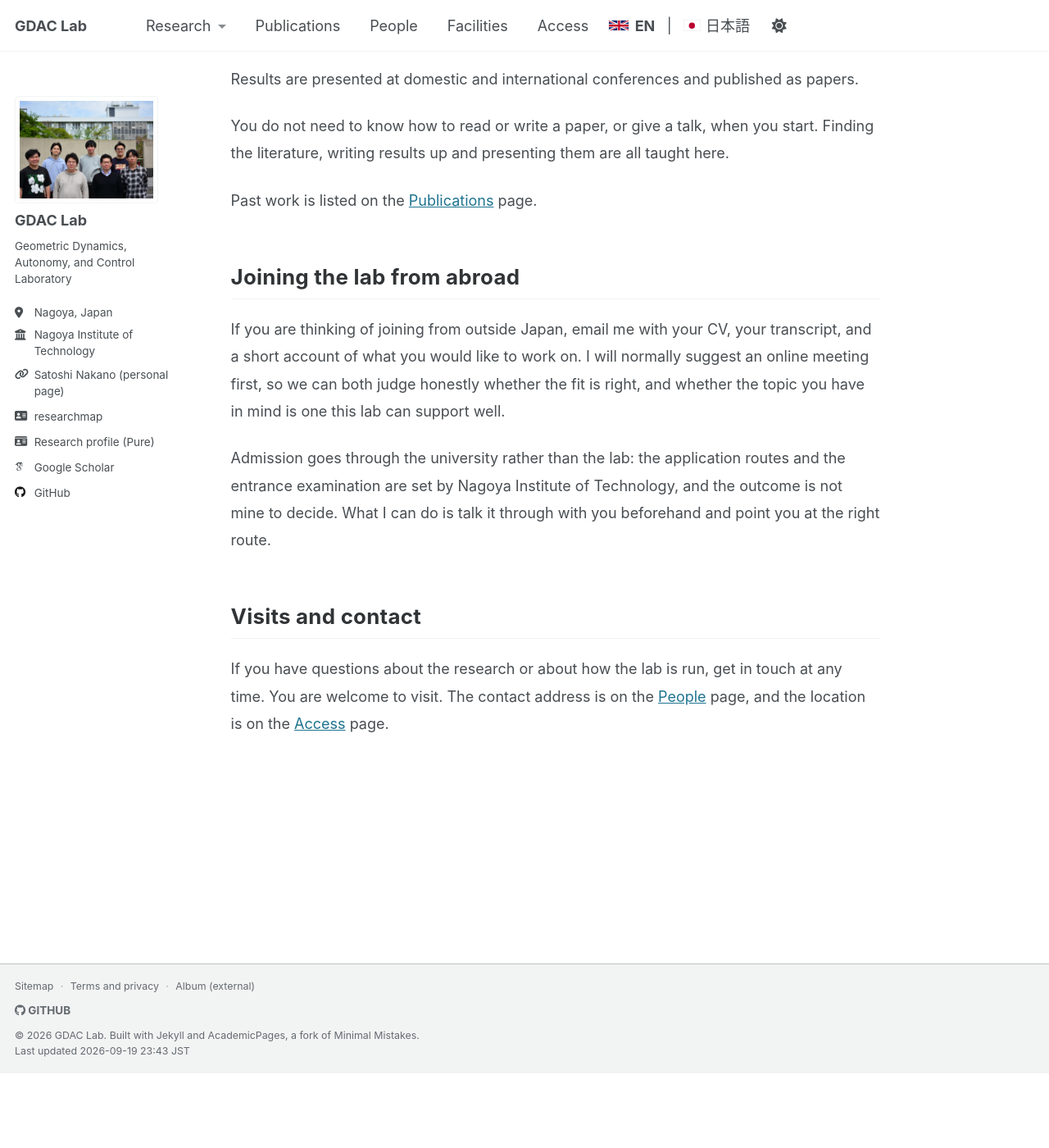
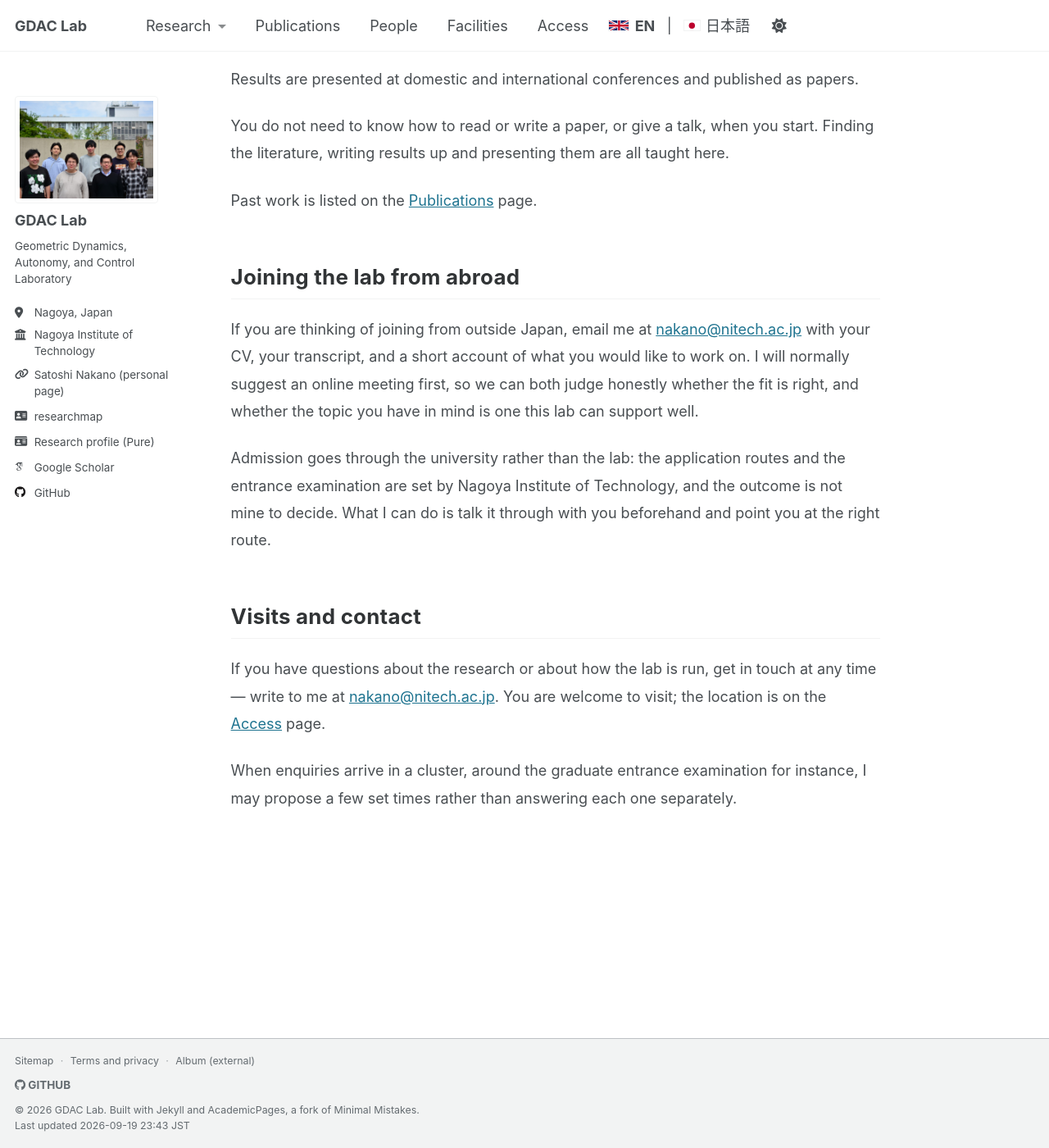
Before and after one commit to GDAC-Lab/gdac-lab.github.io, a Jekyll site: the page built from _pages/policy.md, in a window 1280 px wide and 1400 px high, scrolled down 2297 px. Shown: the whole window at 82% size. Built offline with Jekyll 4.4.1, drawn with Linux system fonts in a browser that asks for light colours; before the commit the page ends 3606 px from its top, so only the background shows below that; some of the changed text lies outside the part shown.

Commit message:
運営方針のページに連絡先を載せ，見出しと言い回しを直す
見学・お問い合わせの節にメールアドレスを載せる。_config.yml の
email_as_text を見て，平文のときだけ mailto で出し，画像表示に戻した
ときはメンバーのページへ送る。問い合わせが重なる時期に日時をまとめて
案内することがある旨を添える。英語版は，海外からの問い合わせの節にも
アドレスを置く。連絡の起点がそこにあるため。

見出し「日々の活動」を「研究室での過ごし方」に変える。何が書いてあるかが
見出しだけで伝わるようにする。英語版は Life in the lab。
平日の登校は，指示の調子をやわらげて「来てもらうことにしています」にする。
卒業研究で重視する3点は，本文の「次の3点」と呼応するよう番号付きにする。

```diff
--- a/_pages/policy.md
+++ b/_pages/policy.md
@@ -37,7 +37,7 @@ In research, the answer is almost never known at the outset. You look things up,
 
 Research is not easy, and it does not always go as planned. Even so, working at a hard problem and becoming able to do something you could not do before is the interesting part. One goal is that nobody leaves with regrets, and that they leave thinking the research they did here was worth doing.
 
-## Day-to-day
+## Life in the lab
 
 Students come to the lab on weekdays as a rule, because being able to see the supervisor and the other members, and talk things over, matters too. There is **no core time**, though. If you need a day off, that is fine as long as you say so in advance.
 
@@ -69,10 +69,12 @@ Past work is listed on the [Publications]({{ base_path }}/publications/) page.
 
 ## Joining the lab from abroad
 
-If you are thinking of joining from outside Japan, email me with your CV, your transcript, and a short account of what you would like to work on. I will normally suggest an online meeting first, so we can both judge honestly whether the fit is right, and whether the topic you have in mind is one this lab can support well.
+If you are thinking of joining from outside Japan, email me{% if site.author.email_as_text and site.author.email_text %} at [{{ site.author.email_text }}](mailto:{{ site.author.email_text }}){% endif %} with your CV, your transcript, and a short account of what you would like to work on. I will normally suggest an online meeting first, so we can both judge honestly whether the fit is right, and whether the topic you have in mind is one this lab can support well.
 
 Admission goes through the university rather than the lab: the application routes and the entrance examination are set by Nagoya Institute of Technology, and the outcome is not mine to decide. What I can do is talk it through with you beforehand and point you at the right route.
 
 ## Visits and contact
 
-If you have questions about the research or about how the lab is run, get in touch at any time. You are welcome to visit. The contact address is on the [People]({{ base_path }}/people/) page, and the location is on the [Access]({{ base_path }}/access/) page.
+If you have questions about the research or about how the lab is run, get in touch at any time — write to me{% if site.author.email_as_text and site.author.email_text %} at [{{ site.author.email_text }}](mailto:{{ site.author.email_text }}){% endif %}. You are welcome to visit; the location is on the [Access]({{ base_path }}/access/) page.
+
+When enquiries arrive in a cluster, around the graduate entrance examination for instance, I may propose a few set times rather than answering each one separately.
```
Also changed, not shown: _pages/ja/policy.md (+8 -6 lines).
